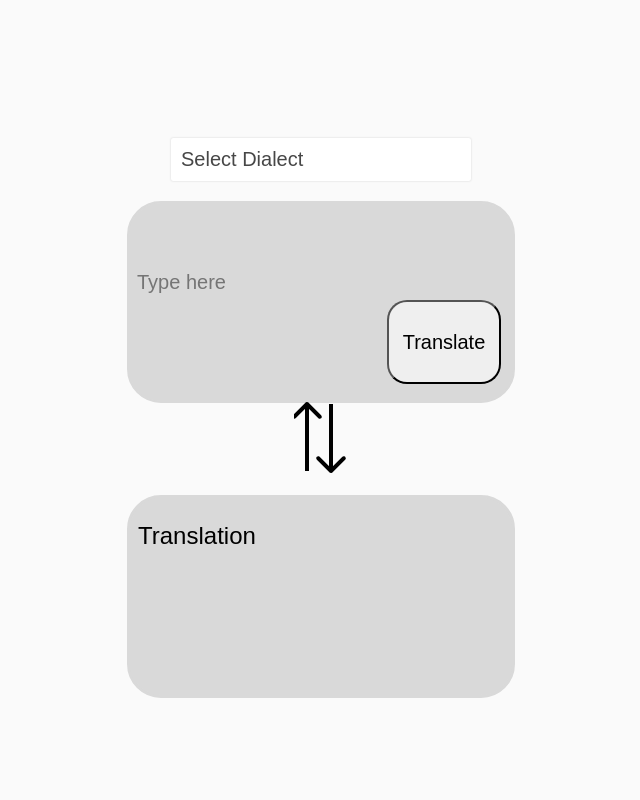
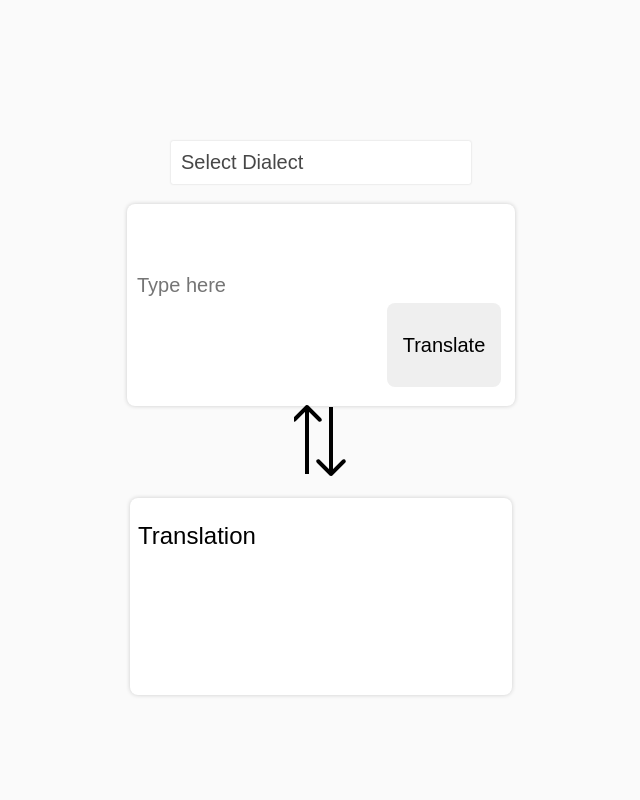
Before and after one commit to friendlyonion/despanishify, a Flask app: page / in a window 1280 px wide. Shown: the whole page, without its empty margins (319-959 px from the left). Run offline with Flask 3, Linux system fonts and the light colour scheme.

Commit message:
Update style.css

```diff
--- a/static/style.css
+++ b/static/style.css
@@ -2,10 +2,9 @@
     width:90%;
     min-width: 374px;
     height:20%;
-    background-color: #D9D9D9;
-    border-radius: 34px;
-    border-style: solid;
-    border-color: #D9D9D9;
+    background-color: #fff;
+    box-shadow: 0 0 4px rgb(204, 204, 204);
+    border-radius: 8px 8px 8px 8px;
     display: flex;
     align-items: top;
     justify-content: left;
@@ -14,10 +13,12 @@
 }
 .translation-box::placeholder{
     font-size: 20px;
+    border-color: rgba(204, 204, 204, 0);
 }
 input[type="text"]
 {
     font-size:20px;
+    border-color: rgba(204, 204, 204, 0);
 }
 .main{
     height:100%;
@@ -74,7 +75,6 @@ html{
     background-color: #D9D9D9;
     border-radius: 34px;
     border-style: solid;
-    border-color: #d9d9d900;
     align-items: center;
     justify-content: center;
     transition: 0.1s;
@@ -195,16 +195,25 @@ background-color: #a3a3a3;
     float: right;
     height:80px;
     width: 110px;
-    border-radius: 20px;
+    border-radius: 8px;
     text-align: center;
     padding: 0px;
     line-height:0px;
     box-sizing : content-box;
-
+    border-color: rgba(204, 204, 204, 0);
     text-align: center;
 display:table-cell;
 vertical-align:middle;
 font-size: 20px;
+transition: 0.2s;
+  }
+  .translation-button:active{
+    transform: scale(0.9);
+    transition: 0.2s;
+  }
+  .translation-button:hover{
+    background-color: #D9D9D9;
+    transition: 0.2s;
   }
   .oof{
     display: flex;
```
